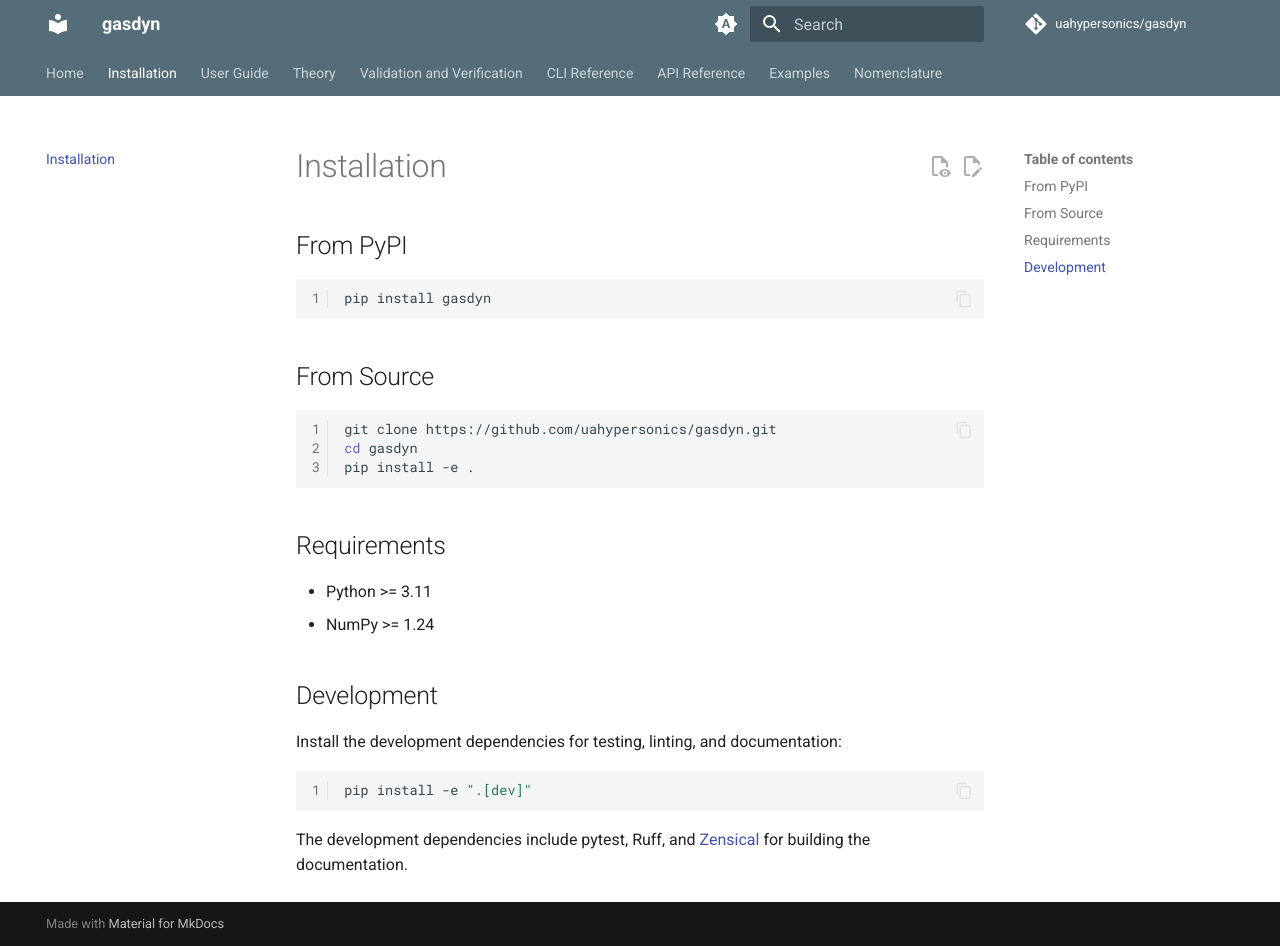
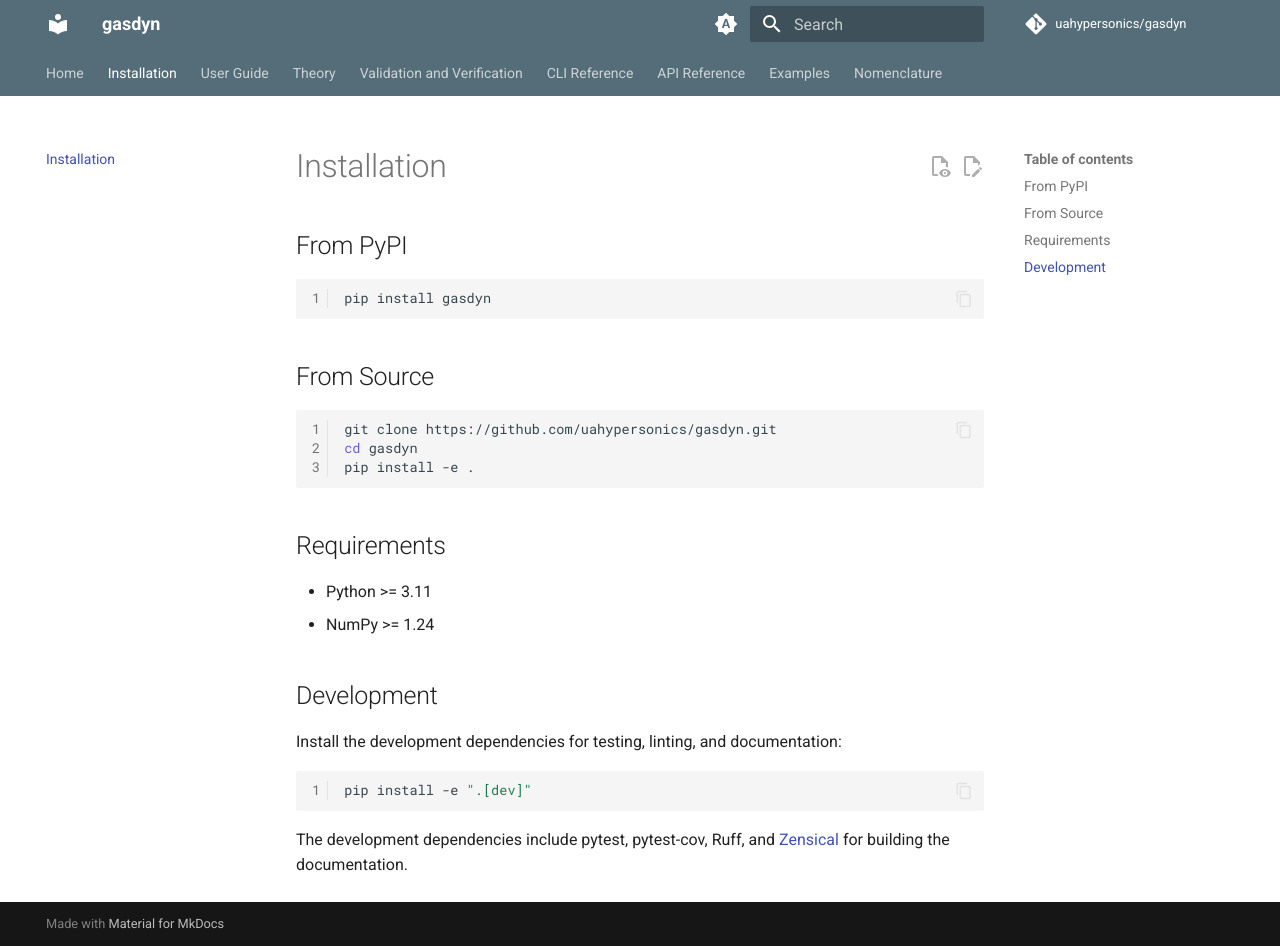
Before and after one commit to uahypersonics/gasdyn, an MkDocs documentation site: the page built from docs/installation.md, in a window 1280 px wide and 946 px high. Built offline with MkDocs 1.6.1 and Material for MkDocs 9.7.7, drawn with Linux system fonts in a browser that asks for light colours; comment, search, counter and statistics services are not loaded.

Commit message:
adding pytest-cov do dev depende3ncies

````diff
--- a/docs/installation.md
+++ b/docs/installation.md
@@ -27,5 +27,5 @@ Install the development dependencies for testing, linting, and documentation:
 pip install -e ".[dev]"
 ```
 
-The development dependencies include pytest, Ruff, and
+The development dependencies include pytest, pytest-cov, Ruff, and
 [Zensical](https://zensical.org/) for building the documentation.
--- a/pyproject.toml
+++ b/pyproject.toml
@@ -33,6 +33,7 @@ dependencies = [
 [project.optional-dependencies]
 dev = [
     "pytest>=7.0",
+    "pytest-cov>=4.0",
     "ruff>=0.1.0",
     "zensical",
 ]
````
